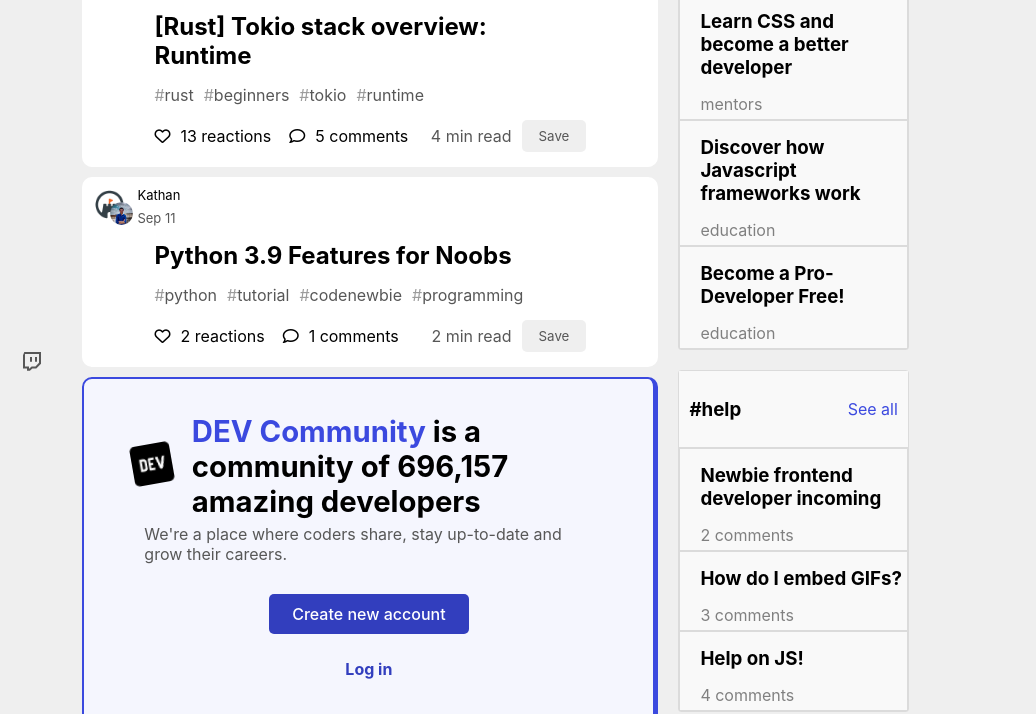
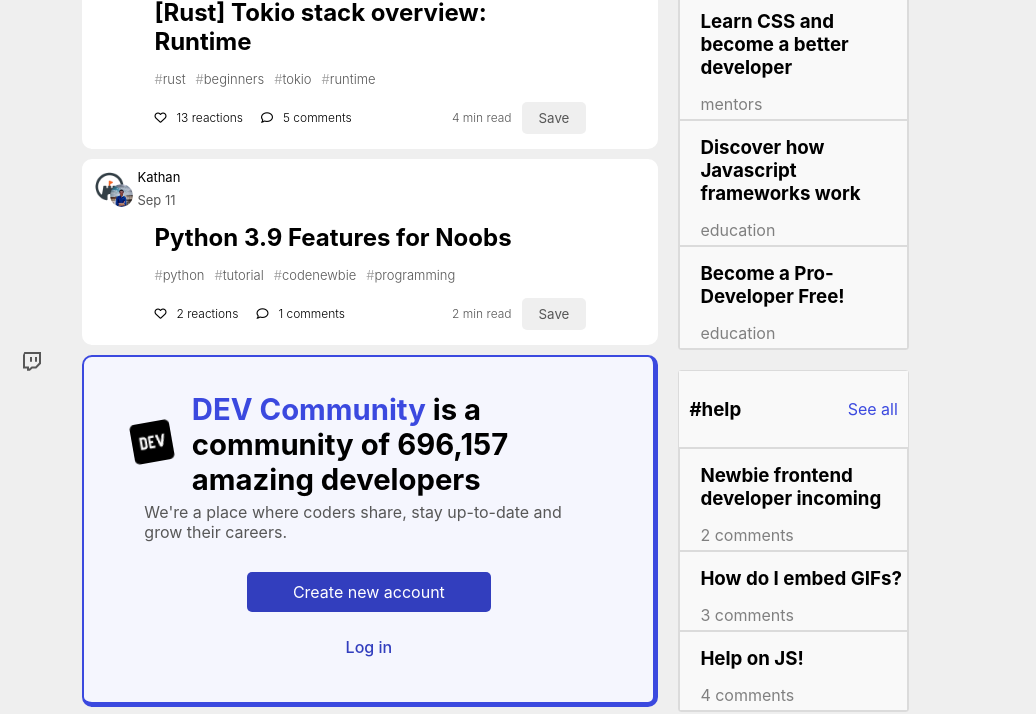
Before and after one commit to RafaMtz2021/challenge1_HTML_CSS, a plain HTML site: page index.html in a window 1280 px wide. Shown: the part 673-1387 px from the top of the page, 244-1280 px from the left. Drawn offline with Linux system fonts and the light colour scheme.

Commit message:
Adjusting fonts & sizes

```diff
--- a/scss/styles.scss
+++ b/scss/styles.scss
@@ -304,7 +304,7 @@ li{list-style: none;}
         margin-top: 20px;
 
         h4 {
-            font-size: 25px;
+            font-size: 16px;
             color: #242424;
         }
 
@@ -315,10 +315,10 @@ li{list-style: none;}
 
            a {
                margin-left: 15px;
-               font-size: 16px;
+               font-size: 14px;
                color: #242424;
                padding: 10px 5px;
-               font-weight: 500;
+               font-weight: 350;
            }
            a:hover {
                color: #3B49DF;
@@ -393,10 +393,12 @@ li{list-style: none;}
             margin: 0 auto 15px;
             display: flex;
             justify-content: flex-start;
+            font-weight: 300;
 
             a{
                 margin-right: 10px;
                 color:#575757;
+                font-size: 13px;
                 span {
                     color: #9C9C9C;
                 }
@@ -430,6 +432,8 @@ li{list-style: none;}
                         align-items: center;
                         margin-right: 18px;
                         cursor: pointer;
+                        font-size: 12px;
+                        font-weight: 300;
                         i{
                             margin-right: 10px;
                         }
@@ -444,6 +448,8 @@ li{list-style: none;}
                         display: flex;
                         align-items: center;
                         cursor: pointer;
+                        font-size: 12px;
+                        font-weight: 300;
                         i{
                             margin-right: 10px;
                         }
@@ -460,6 +466,8 @@ li{list-style: none;}
                         p {
                             margin-right: 10px;
                             color: #575757;
+                            font-size: 12px;
+                            font-weight: 300;
                         }
                         button {
                             padding: 8px 17px;
@@ -575,9 +583,9 @@ li{list-style: none;}
             padding: 10px;
             background: #323EBE;
             color: #fff;
-            width: 40%;
+            width: 50%;
             margin: 0 auto 15px;
-            font-weight: 500;
+            font-weight: 400;
             border-radius: 5px;
         }
         .btn:hover {
@@ -585,9 +593,10 @@ li{list-style: none;}
         }
         .a {
             color:#323EBE;
-            font-weight: 700;
+            font-weight: 500;
             padding: 10px 5px;
-            width: 40%;
+            width: 53%;
+            border-radius: 5px;
             margin: auto;
         }
         .a:hover {
@@ -706,7 +715,7 @@ footer {
 
 //Responsive
 
-@media (max-width: 768px) {
+@media (max-width: 1008px) {
 
     .right-bar {
         display: none;
```
Also changed, not shown: css/styles.css, 1 other file.
